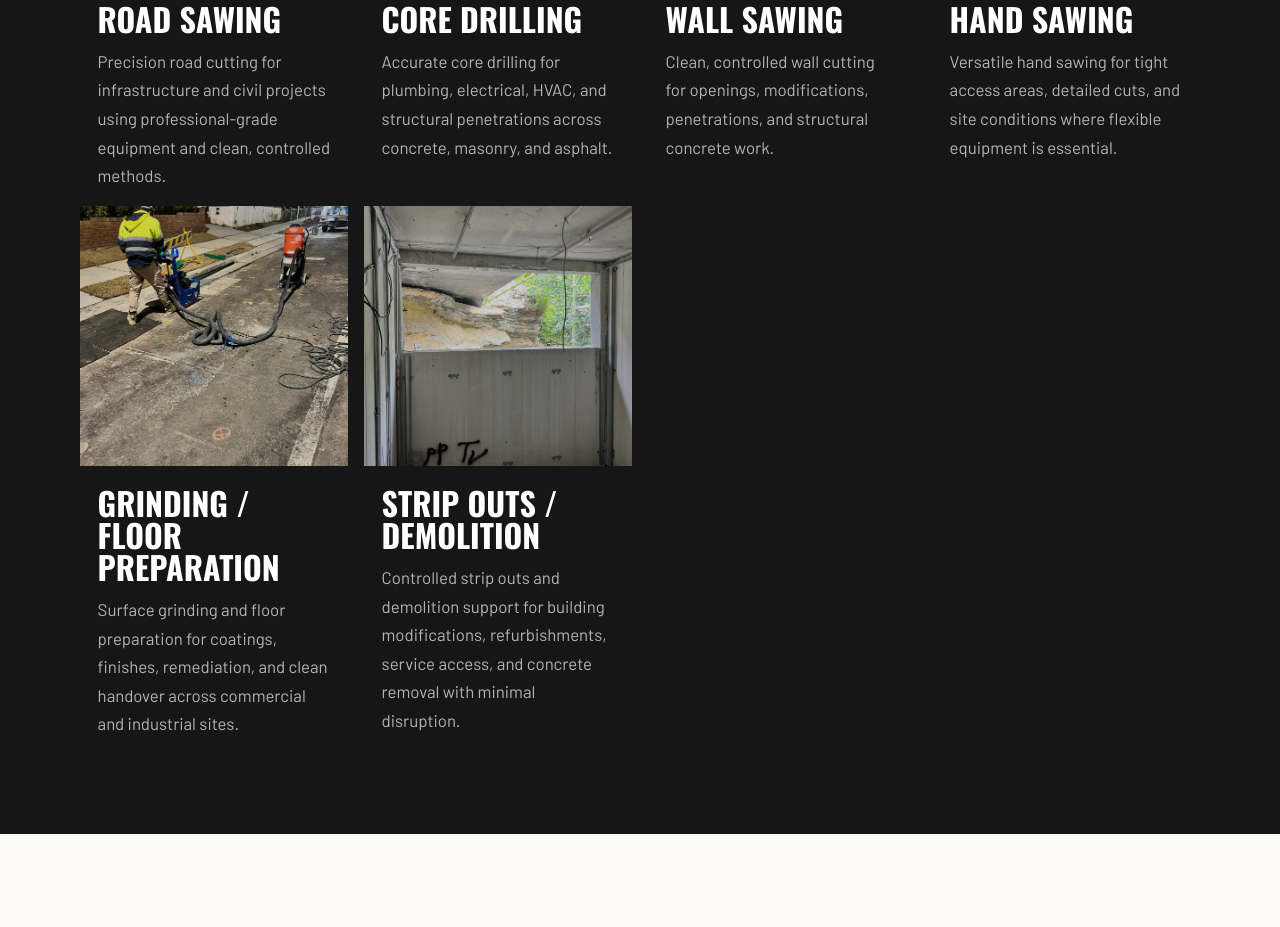
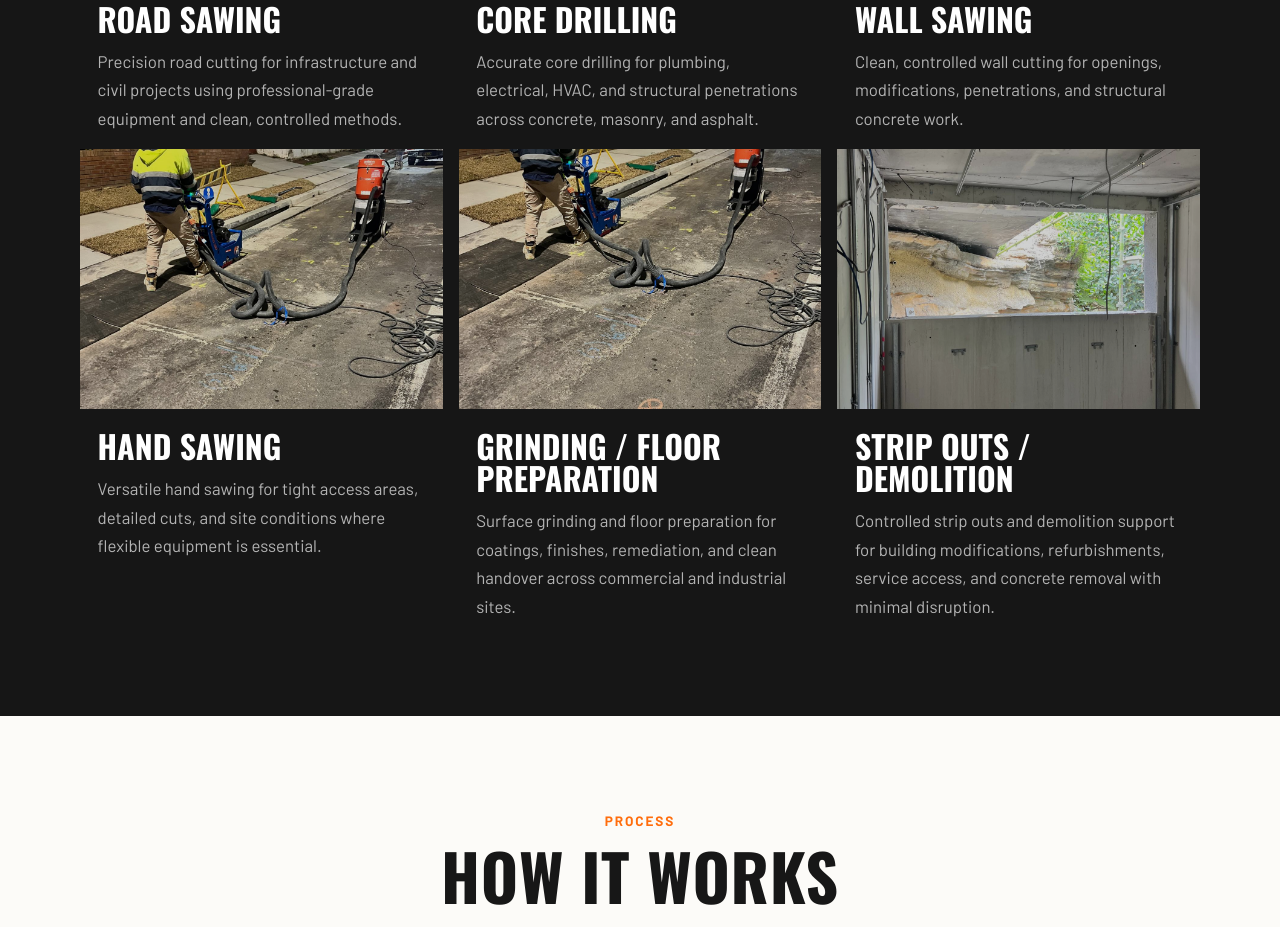
Before and after one commit to rperac/allcore-website, a plain HTML site: page index.html in a window 1280 px wide. Shown: the part 1946-2873 px from the top of the page. Drawn offline with nearby package versions, Linux system fonts and the light colour scheme.

Commit message:
Adjust service layout for six ALL CORE offerings

```diff
--- a/styles.css
+++ b/styles.css
@@ -284,7 +284,7 @@ textarea {
 
 .services-grid {
   display: grid;
-  grid-template-columns: repeat(4, minmax(0, 1fr));
+  grid-template-columns: repeat(3, minmax(0, 1fr));
   gap: 1rem;
 }
 
@@ -313,6 +313,14 @@ textarea {
 
 .service-image-hand {
   object-position: 32% 38%;
+}
+
+.service-image-grinding {
+  object-position: 48% 52%;
+}
+
+.service-image-stripout {
+  object-position: 52% 42%;
 }
 
 .service-body {
```
